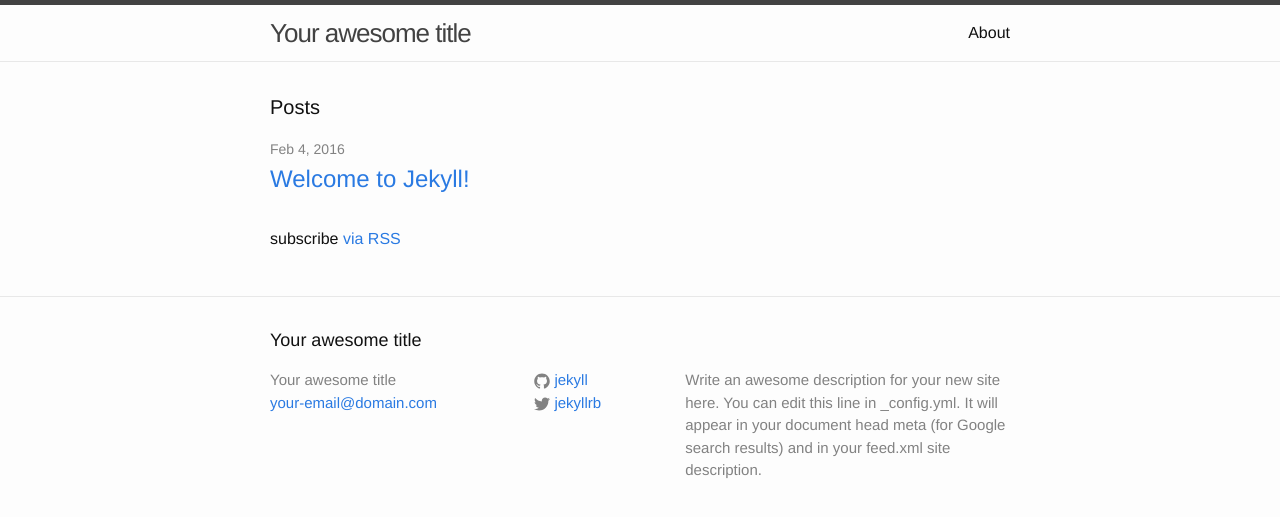
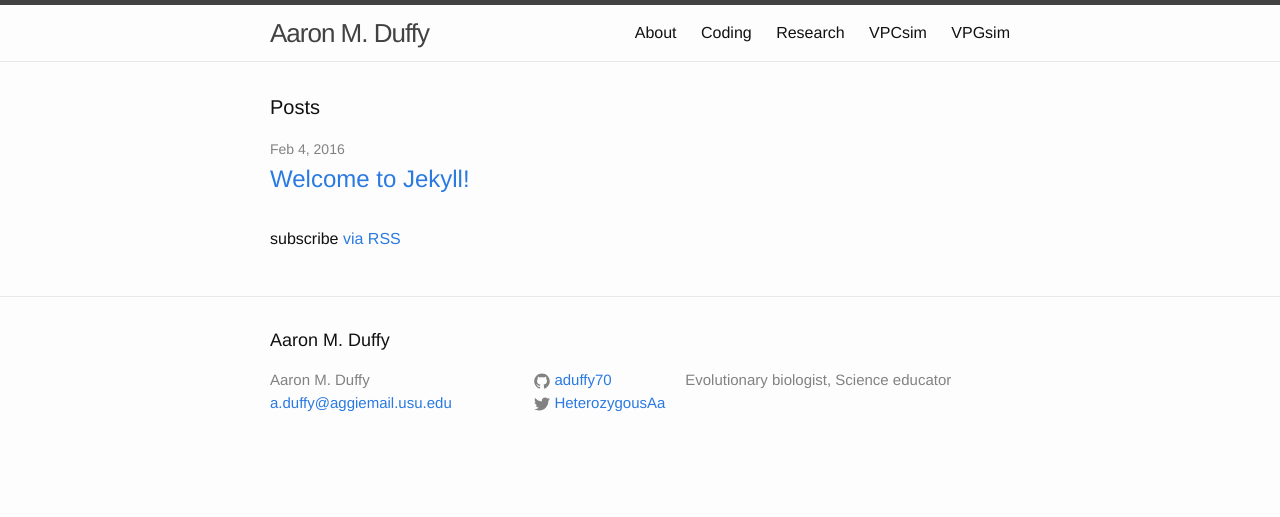
Before and after one commit to aduffy70/aduffy70.github.io, a Jekyll site: the page built from index.html, in a window 1280 px wide. Shown: the top 517 px of the page. Built offline with Jekyll 4.4.1, drawn with Linux system fonts in a browser that asks for light colours.

Commit message:
Added pages from the current version of my site & updated site info.

```diff
--- a/_config.yml
+++ b/_config.yml
@@ -6,16 +6,14 @@
 # 'jekyll serve'. If you change this file, please restart the server process.
 
 # Site settings
-title: Your awesome title
-email: your-email@domain.com
+title: Aaron M. Duffy
+email: a.duffy@aggiemail.usu.edu
 description: > # this means to ignore newlines until "baseurl:"
-  Write an awesome description for your new site here. You can edit this
-  line in _config.yml. It will appear in your document head meta (for
-  Google search results) and in your feed.xml site description.
+ Evolutionary biologist, Science educator
 baseurl: "" # the subpath of your site, e.g. /blog
-url: "http://yourdomain.com" # the base hostname & protocol for your site
-twitter_username: jekyllrb
-github_username:  jekyll
+url: "http://aduffy70.org" # the base hostname & protocol for your site
+twitter_username: HeterozygousAa
+github_username:  aduffy70
 
 # Build settings
 markdown: kramdown
```
Also changed, not shown: coding.md (added, +35 -0 lines), research.md (added, +57 -0 lines), vpcsim.md (added, +36 -0 lines), vpgsim.md (added, +39 -0 lines).
